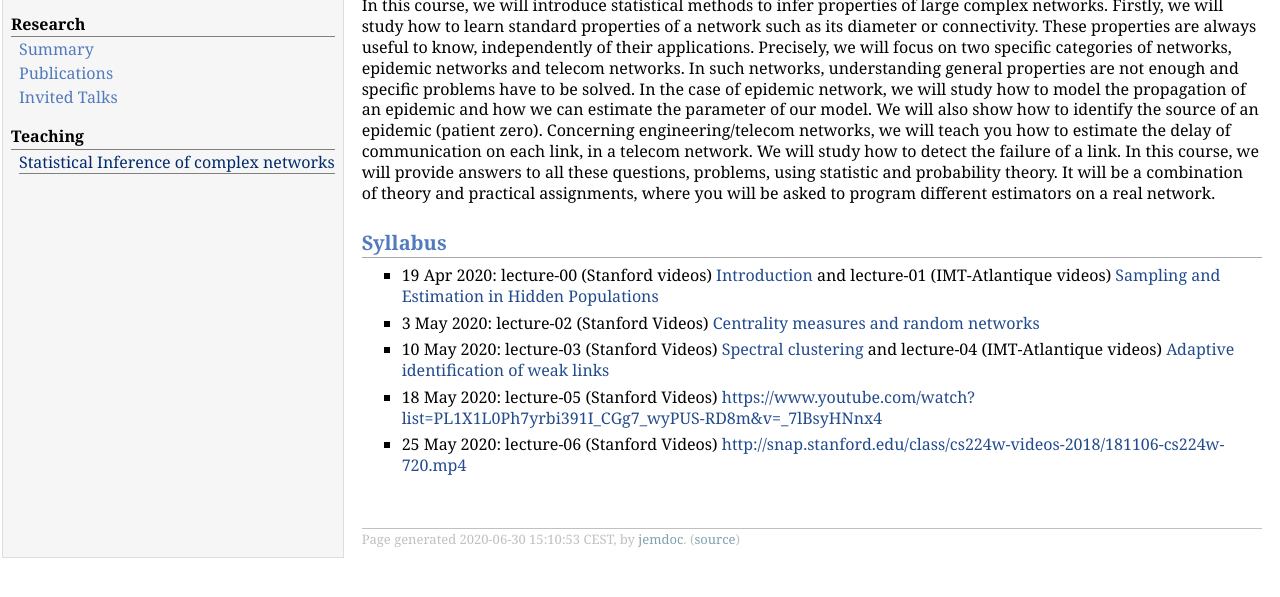
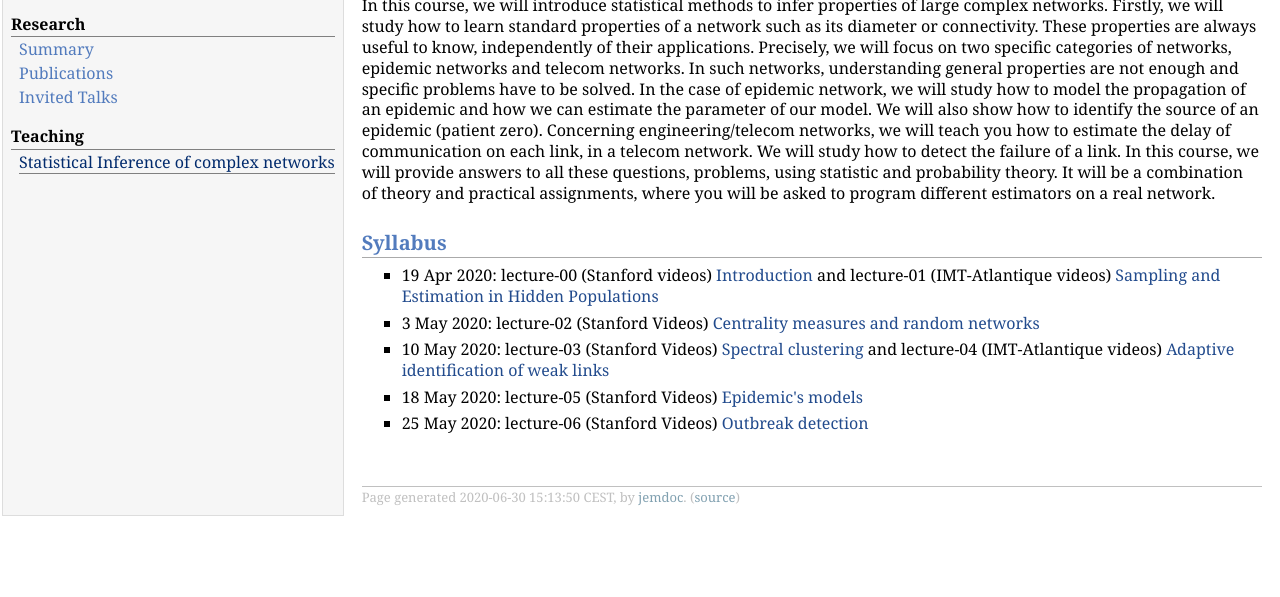
Before and after one commit to alreiff/alreiff.github.io, a plain HTML site: page SICN.html in a window 1280 px wide. Shown: the part 79-676 px from the top of the page. Drawn offline with Linux system fonts and the light colour scheme.

Commit message:
Initial commit

```diff
--- a/SICN.html
+++ b/SICN.html
@@ -44,14 +44,14 @@ lecture-01 (IMT-Atlantique videos) <a href="https://www.youtube.com/playlist?lis
 <li><p>10 May 2020: lecture-03 (Stanford Videos) <a href="https://www.youtube.com/playlist?list=PLyWV78uazzEctTFgXvENMan8U0JwW2JkS">Spectral clustering</a>
 and lecture-04 (IMT-Atlantique videos) <a href="https://www.youtube.com/playlist?list=PLwjlrTwbdRdrhc7K52jkEjGChK9FuPbtn">Adaptive identification of weak links</a></p>
 </li>
-<li><p>18 May 2020: lecture-05 (Stanford Videos) <a href="https://www.youtube.com/watch?list=PL1X1L0Ph7yrbi391I_CGg7_wyPUS-RD8m&amp;v=_7lBsyHNnx4">https://www.youtube.com/watch?list=PL1X1L0Ph7yrbi391I_CGg7_wyPUS-RD8m&amp;v=_7lBsyHNnx4</a></p>
+<li><p>18 May 2020: lecture-05 (Stanford Videos) <a href="https://www.youtube.com/watch?list=PL1X1L0Ph7yrbi391I_CGg7_wyPUS-RD8m&amp;v=_7lBsyHNnx4">Epidemic's models</a></p>
 </li>
-<li><p>25 May 2020: lecture-06 (Stanford Videos) <a href="http://snap.stanford.edu/class/cs224w-videos-2018/181106-cs224w-720.mp4">http://snap.stanford.edu/class/cs224w-videos-2018/181106-cs224w-720.mp4</a></p>
+<li><p>25 May 2020: lecture-06 (Stanford Videos) <a href="http://snap.stanford.edu/class/cs224w-videos-2018/181106-cs224w-720.mp4">Outbreak detection</a></p>
 </li>
 </ul>
 <div id="footer">
 <div id="footer-text">
-Page generated 2020-06-30 15:10:53 CEST, by <a href="http://jemdoc.jaboc.net/">jemdoc</a>.
+Page generated 2020-06-30 15:13:50 CEST, by <a href="http://jemdoc.jaboc.net/">jemdoc</a>.
 (<a href="SICN.jemdoc">source</a>)
 </div>
 </div>
```
Also changed, not shown: 1 other file.
